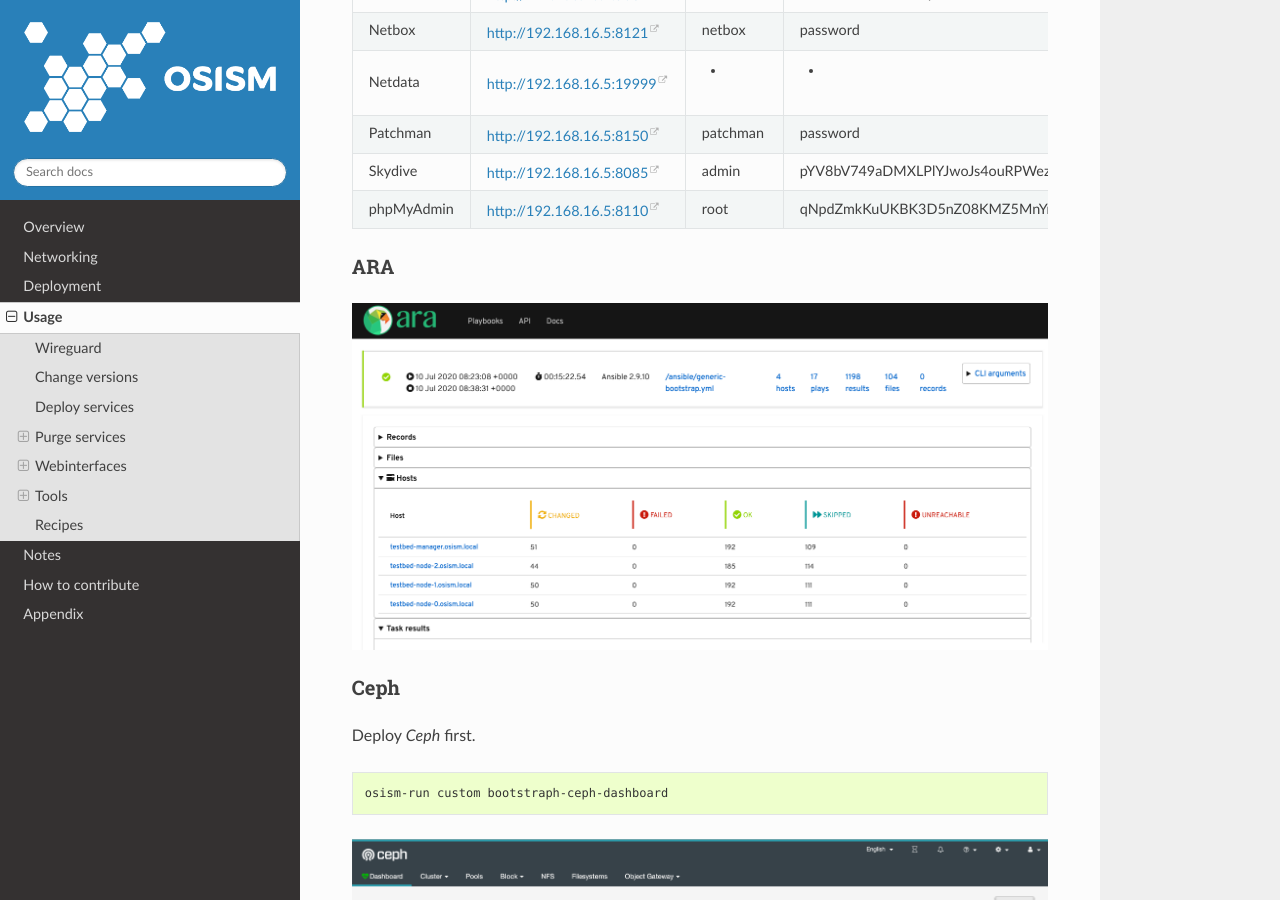
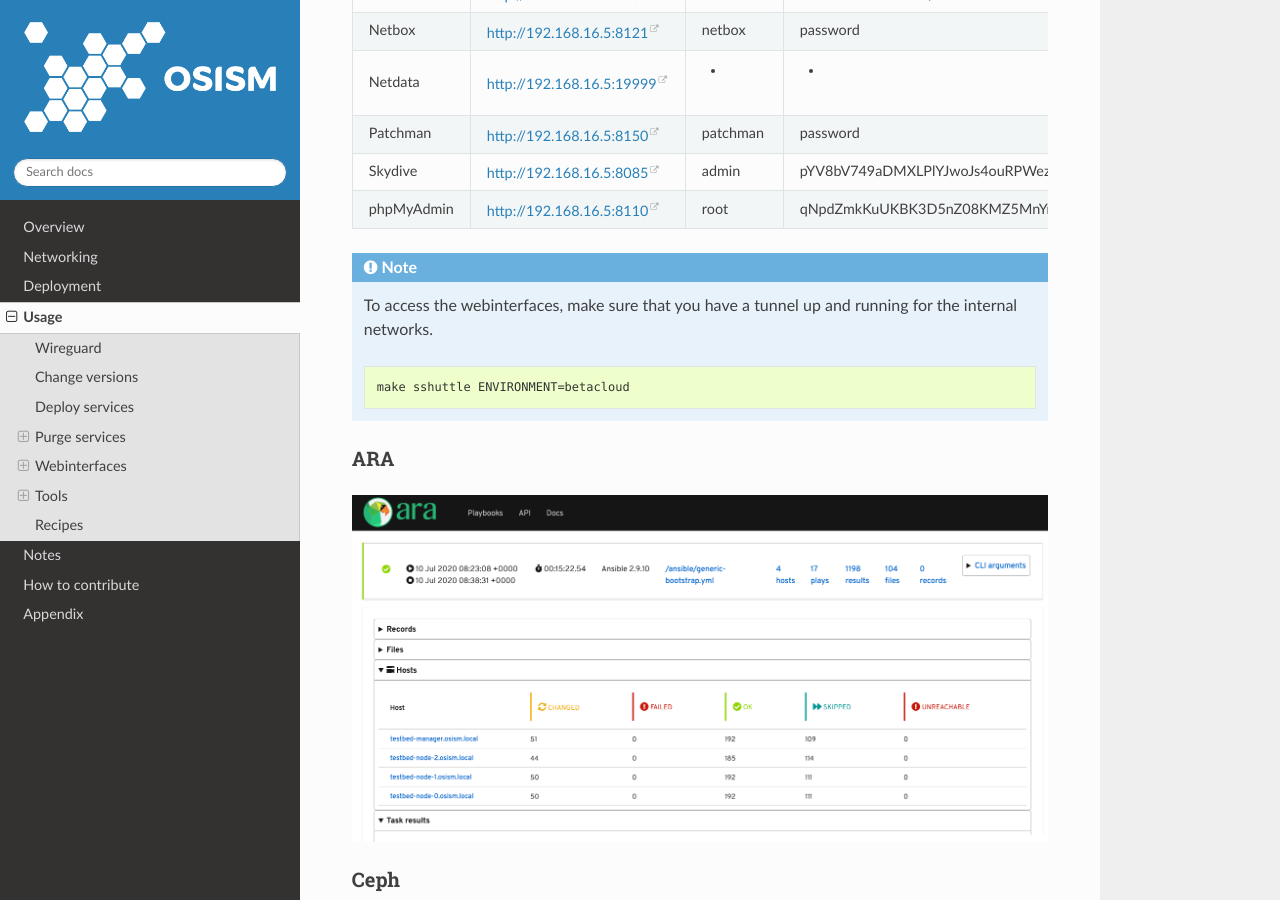
Before and after one commit to osism/testbed, a Sphinx documentation site: the page built from docs/source/usage.rst, in a window 1280 px wide and 900 px high, scrolled down 3018 px. Built offline with Sphinx 7.4.7 and the Read the Docs theme 2.0.0, drawn with Linux system fonts in a browser that asks for light colours.

Commit message:
Small docs improvements for webinterfaces usage and post deployment script usage  (#787)
Signed-off-by: Tobias Rydberg <tobias@citynetwork.eu>

```diff
--- a/docs/source/deployment.rst
+++ b/docs/source/deployment.rst
@@ -279,6 +279,8 @@
    * Use ``deploy-full`` to deploy OpenStack including Ceph and infrastructure services as
      well as monitoring.
 
+   To deploy additional services after initial deployment, please see :ref:`Deploy services`.
+
 This video shows a code record of how your terraform deployment should look like.
 
 .. raw:: html
--- a/docs/source/usage.rst
+++ b/docs/source/usage.rst
@@ -129,6 +129,15 @@
 Skydive          http://192.168.16.5:8085   admin    pYV8bV749aDMXLPlYJwoJs4ouRPWezCIOXYAQP6v
 phpMyAdmin       http://192.168.16.5:8110   root     qNpdZmkKuUKBK3D5nZ08KMZ5MnYrGEe2hzH6XC0i
 ================ ========================== ======== ========================================
+
+.. note::
+
+   To access the webinterfaces, make sure that you have a tunnel up and running for the
+   internal networks.
+
+   .. code-block:: console
+
+      make sshuttle ENVIRONMENT=betacloud
 
 ARA
 ---
```
